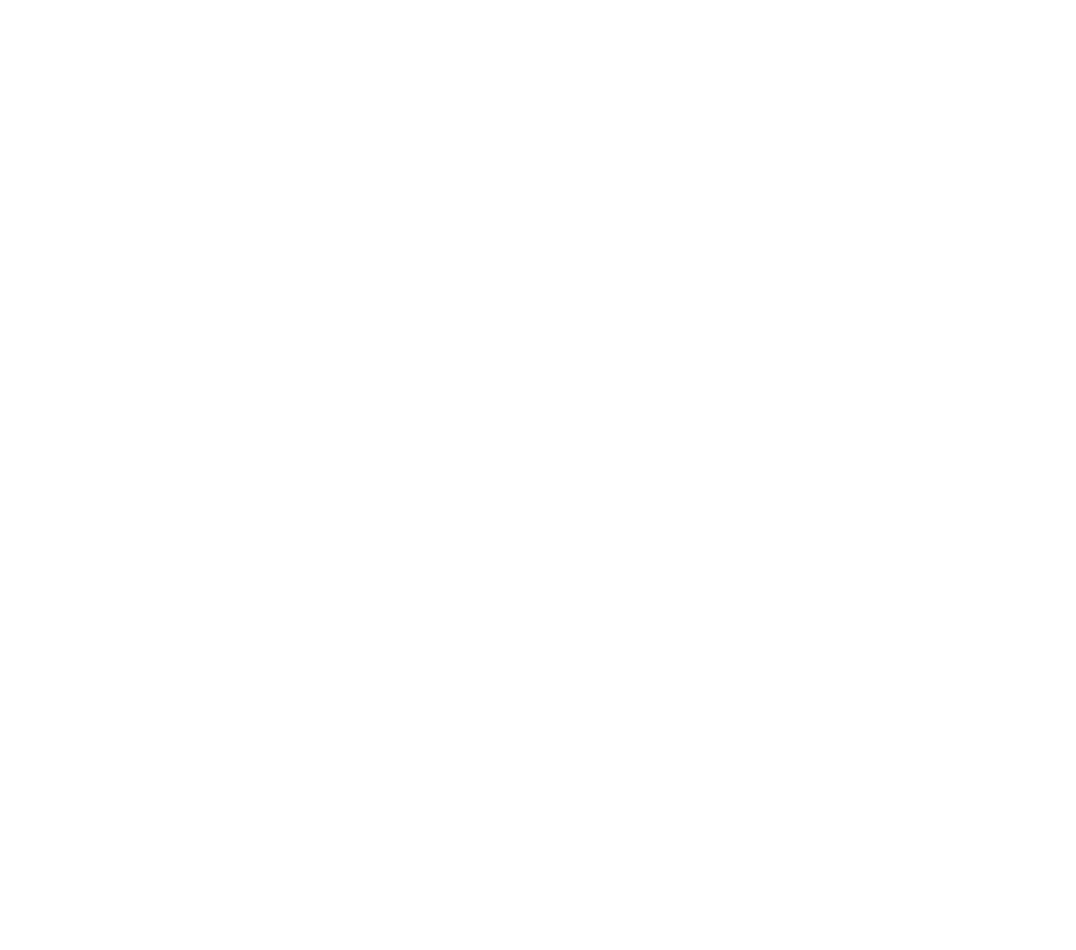
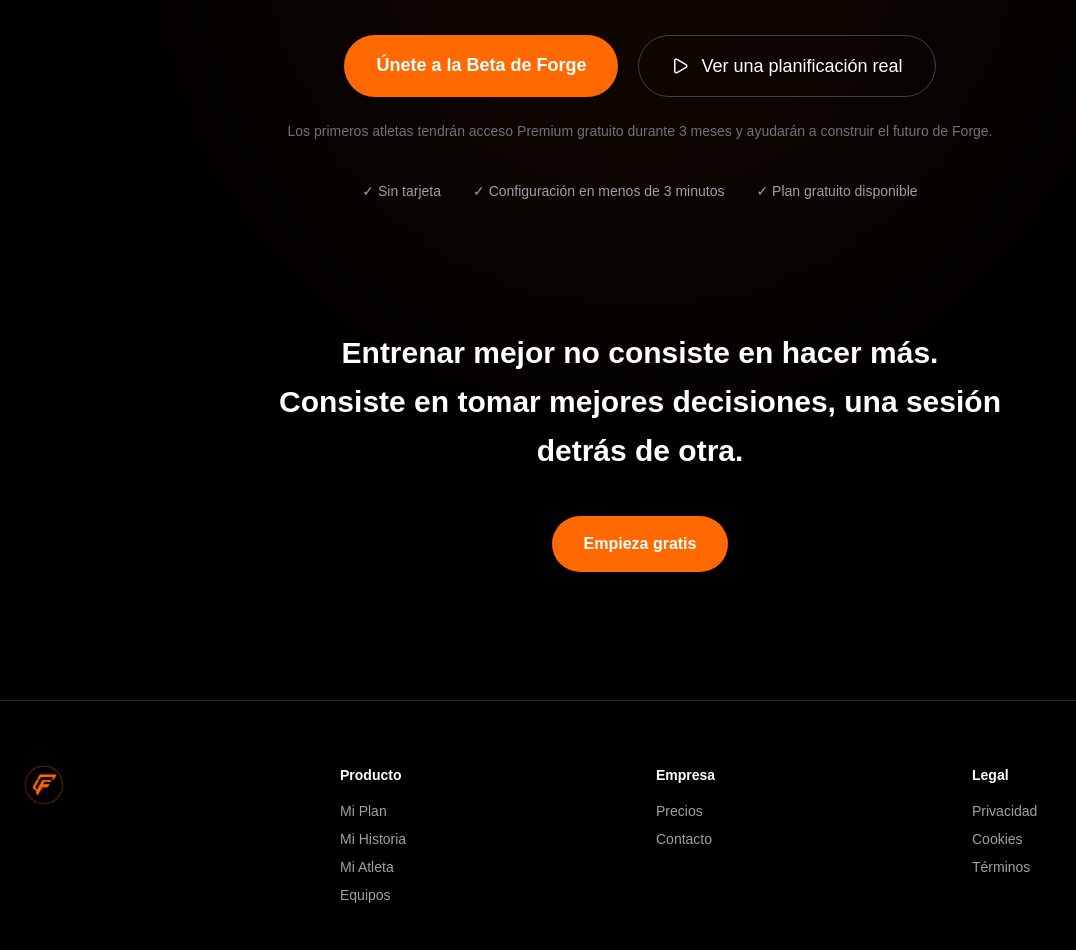
Before and after one commit to airanvlz-6/formapro, a Next.js app: page /v2 in a window 1280 px wide. Shown: the part 7498-8448 px from the top of the page, without its empty margins (0-1076 px from the left). Before the commit the page ends 6666 px from the top, so only its background shows below. Built offline with nearby package versions, Linux system fonts and the light colour scheme.

Commit message:
completar landing V2: CTA final, para quien es Forge, footer

```diff
--- a/app/v2/page.tsx
+++ b/app/v2/page.tsx
@@ -1,6 +1,8 @@
 import Hero from "@/components/Hero";
 import ComoFunciona from "@/components/ComoFunciona";
 import PorQueDiferente from "@/components/PorQueDiferente";
+import CTAFinal from "@/components/CTAFinal";
+import Footer from "@/components/Footer";
 
 export default function LandingV2() {
   return (
@@ -8,6 +10,8 @@ export default function LandingV2() {
       <Hero />
       <ComoFunciona />
       <PorQueDiferente />
+      <CTAFinal />
+      <Footer />
     </main>
   );
 }
--- /dev/null
+++ b/components/CTAFinal.tsx
@@ -0,0 +1,92 @@
+"use client";
+
+import { motion } from "framer-motion";
+import { Play } from "lucide-react";
+
+const disciplinas = ["CrossFit", "Hyrox", "Trail Running", "Carrera", "Fitness", "Fuerza", "Triatlón", "OCR"];
+
+export default function CTAFinal() {
+  return (
+    <section className="relative overflow-hidden bg-black py-32">
+      <div className="absolute left-1/2 top-1/2 h-[600px] w-[600px] -translate-x-1/2 -translate-y-1/2 rounded-full bg-orange-500/10 blur-[180px]" />
+
+      <div className="relative z-10 mx-auto max-w-4xl px-6 text-center">
+
+        {/* Para quién es Forge */}
+        <motion.div
+          initial={{ opacity: 0, y: 20 }}
+          whileInView={{ opacity: 1, y: 0 }}
+          viewport={{ once: true }}
+          transition={{ duration: 0.5 }}
+          className="mb-20 rounded-3xl border border-orange-500/20 bg-white/[0.03] p-8 backdrop-blur-xl"
+        >
+          <h3 className="text-lg font-semibold text-white">¿Para quién es Forge?</h3>
+          <div className="mt-5 flex flex-wrap justify-center gap-3">
+            {disciplinas.map((d) => (
+              <span key={d} className="rounded-full border border-zinc-700 px-4 py-2 text-sm text-zinc-300">
+                ✅ {d}
+              </span>
+            ))}
+          </div>
+          <p className="mt-5 text-zinc-400">Si entrenas para mejorar, Forge está diseñado para ti.</p>
+        </motion.div>
+
+        <motion.div
+          initial={{ opacity: 0, y: 20 }}
+          whileInView={{ opacity: 1, y: 0 }}
+          viewport={{ once: true }}
+          transition={{ duration: 0.6 }}
+        >
+          <h2 className="text-4xl font-bold leading-tight text-white md:text-6xl">
+            Tu próximo entrenador
+            <br />
+            no debería olvidarse nunca de ti.
+          </h2>
+
+          <p className="mx-auto mt-8 max-w-2xl text-xl leading-9 text-zinc-400">
+            Forge recuerda quién eres, cómo entrenas, cómo respondes al esfuerzo y qué necesitas para seguir mejorando.
+            <br />
+            Cada sesión hace mejor al atleta. Y también al entrenador.
+          </p>
+
+          <div className="mt-12 flex flex-wrap justify-center gap-5">
+            <a href="/app" className="rounded-full bg-orange-500 px-8 py-4 text-lg font-semibold text-white transition hover:scale-105 hover:bg-orange-400">
+              Únete a la Beta de Forge
+            </a>
+            <a href="#como-funciona" className="flex items-center gap-3 rounded-full border border-zinc-700 px-8 py-4 text-lg text-white transition hover:border-orange-400">
+              <Play size={18} />
+              Ver una planificación real
+            </a>
+          </div>
+
+          <p className="mt-6 text-sm text-zinc-500">
+            Los primeros atletas tendrán acceso Premium gratuito durante 3 meses y ayudarán a construir el futuro de Forge.
+          </p>
+
+          <div className="mt-10 flex flex-wrap justify-center gap-x-8 gap-y-3 text-sm text-zinc-400">
+            <span>✓ Sin tarjeta</span>
+            <span>✓ Configuración en menos de 3 minutos</span>
+            <span>✓ Plan gratuito disponible</span>
+          </div>
+        </motion.div>
+
+        <motion.p
+          initial={{ opacity: 0 }}
+          whileInView={{ opacity: 1 }}
+          viewport={{ once: true }}
+          transition={{ duration: 0.8, delay: 0.3 }}
+          className="mx-auto mt-32 max-w-3xl text-2xl font-semibold leading-relaxed text-white md:text-3xl"
+        >
+          Entrenar mejor no consiste en hacer más.
+          <br />
+          Consiste en tomar mejores decisiones, una sesión detrás de otra.
+        </motion.p>
+
+        <a href="/app" className="mt-10 inline-block rounded-full bg-orange-500 px-8 py-4 font-semibold text-white transition hover:scale-105 hover:bg-orange-400">
+          Empieza gratis
+        </a>
+
+      </div>
+    </section>
+  );
+}
--- /dev/null
+++ b/components/Footer.tsx
@@ -0,0 +1,43 @@
+export default function Footer() {
+  return (
+    <footer className="border-t border-zinc-800 bg-black py-16">
+      <div className="mx-auto max-w-7xl px-6">
+        <div className="grid grid-cols-2 gap-8 md:grid-cols-4">
+          <div>
+            <img src="/logo-forge.png" alt="Forge" className="h-10 w-10 object-contain" />
+          </div>
+          <div>
+            <h4 className="text-sm font-semibold text-white">Producto</h4>
+            <div className="mt-4 flex flex-col gap-2 text-sm text-zinc-400">
+              <a href="/plan" className="hover:text-orange-400">Mi Plan</a>
+              <a href="/historia" className="hover:text-orange-400">Mi Historia</a>
+              <a href="/atleta" className="hover:text-orange-400">Mi Atleta</a>
+              <a href="#equipos" className="hover:text-orange-400">Equipos</a>
+            </div>
+          </div>
+          <div>
+            <h4 className="text-sm font-semibold text-white">Empresa</h4>
+            <div className="mt-4 flex flex-col gap-2 text-sm text-zinc-400">
+              <a href="#precios" className="hover:text-orange-400">Precios</a>
+              <a href="mailto:coachforgeapp@gmail.com" className="hover:text-orange-400">Contacto</a>
+            </div>
+          </div>
+          <div>
+            <h4 className="text-sm font-semibold text-white">Legal</h4>
+            <div className="mt-4 flex flex-col gap-2 text-sm text-zinc-400">
+              <a href="#" className="hover:text-orange-400">Privacidad</a>
+              <a href="#" className="hover:text-orange-400">Cookies</a>
+              <a href="#" className="hover:text-orange-400">Términos</a>
+            </div>
+          </div>
+        </div>
+
+        <div className="mt-16 border-t border-zinc-900 pt-8 text-center text-xs text-zinc-600">
+          Construido en España 🇪🇸
+          <br />
+          Pensado para atletas que quieren entrenar con criterio.
+        </div>
+      </div>
+    </footer>
+  );
+}
```
